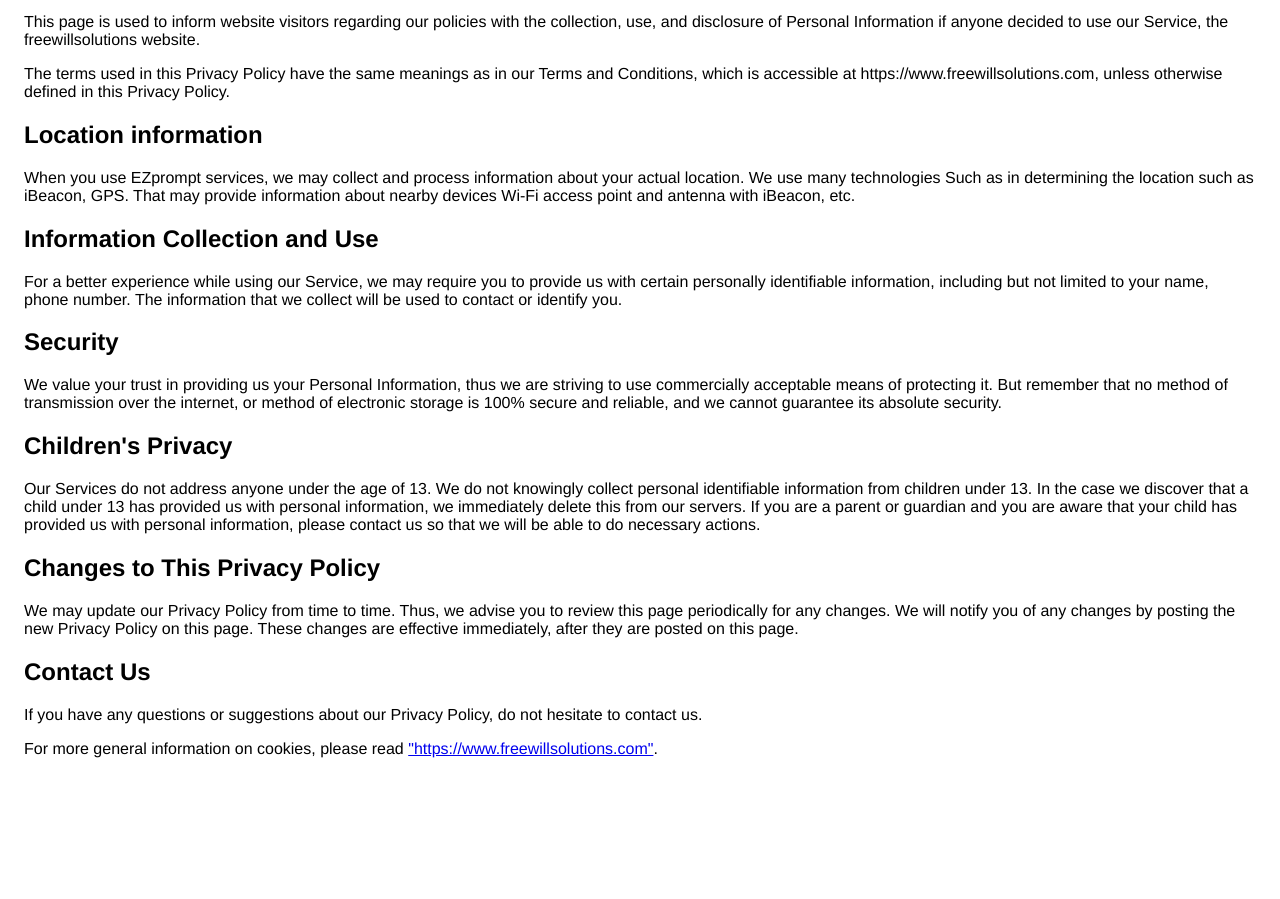
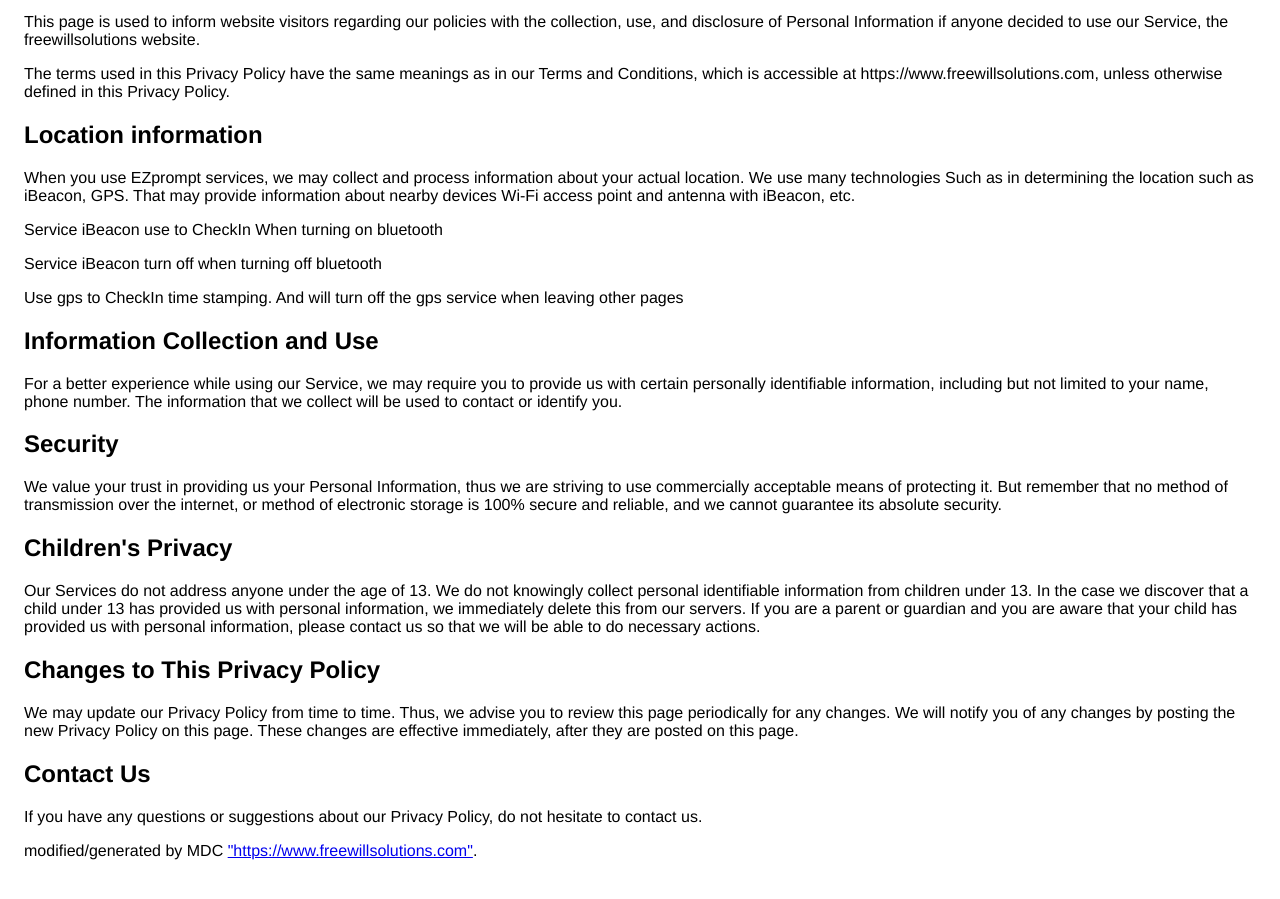
Before and after one commit to GraphNPT/EZprompt, a plain HTML site: page privacy_policy.html in a window 1280 px wide. Shown: the part 125-1024 px from the top of the page. Before the commit the page ends 923 px from the top, so only its background shows below. Drawn offline with Linux system fonts and the light colour scheme.

Commit message:
Update privacy_policy.html

```diff
--- a/privacy_policy.html
+++ b/privacy_policy.html
@@ -19,6 +19,10 @@
 
 <p> When you use EZprompt services, we may collect and process information about your actual location. We use many technologies Such as in determining the location such as iBeacon, GPS. That may provide information about nearby devices Wi-Fi access point and antenna with iBeacon, etc.</p>
 
+<p>Service iBeacon use to CheckIn When turning on bluetooth </p>
+<p>Service iBeacon turn off when turning off bluetooth</p>
+<p>Use gps to CheckIn time stamping. And will turn off the gps service when leaving other pages</p>
+
 <h2>Information Collection and Use</h2>
 
 <p>For a better experience while using our Service, we may require you to provide us with certain personally identifiable information, including but not limited to your name, phone number. The information that we collect will be used to contact or identify you.</p>
@@ -39,7 +43,7 @@
 
 <p>If you have any questions or suggestions about our Privacy Policy, do not hesitate to contact us.</p>
 
-<p>For more general information on cookies, please read <a href="https://www.freewillsolutions.com">"https://www.freewillsolutions.com"</a>.</p>
+<p>modified/generated by MDC  <a href="https://www.freewillsolutions.com">"https://www.freewillsolutions.com"</a>.</p>
 
     </body>
     </html>
```
